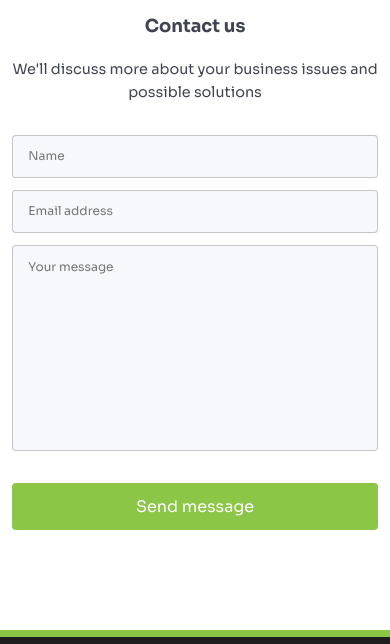
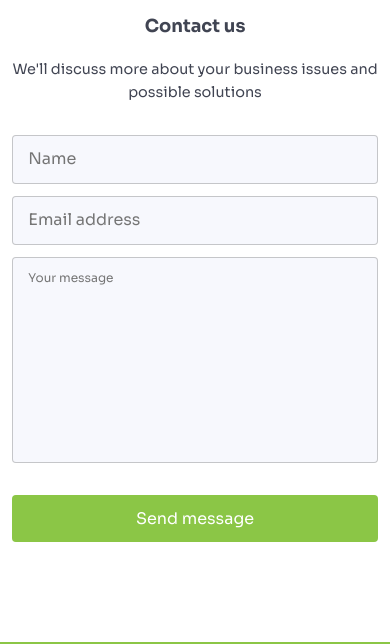
Before and after one commit to resadindipa/jlcservices, a plain HTML site: page index.html in a window 390 px wide. Shown: the part 8100-8744 px from the top of the page. Drawn offline with Linux system fonts and the light colour scheme.

Commit message:
After adding the responsive CSS code - 8

```diff
--- a/index.html
+++ b/index.html
@@ -3,7 +3,7 @@
 
 <head>
     <meta charset="UTF-8">
-    <meta name="viewport" content="width=device-width, maximum-scale=1, initial-scale=1.0">
+    <meta name="viewport" content="width=device-width, initial-scale=1.0">
     <title>Wazza's Landscaping - Lawn Mowing & Installation Services in Perth, Australia</title>
 
     <!-- poppins font class from google -->
--- a/styles/home.css
+++ b/styles/home.css
@@ -13,6 +13,12 @@ html {
 
 .container-fluid {
     padding: 0;
+}
+
+input[type='text'],
+input[type='email'],
+textarea {
+  font-size: 16px;
 }
 
 p,
```
